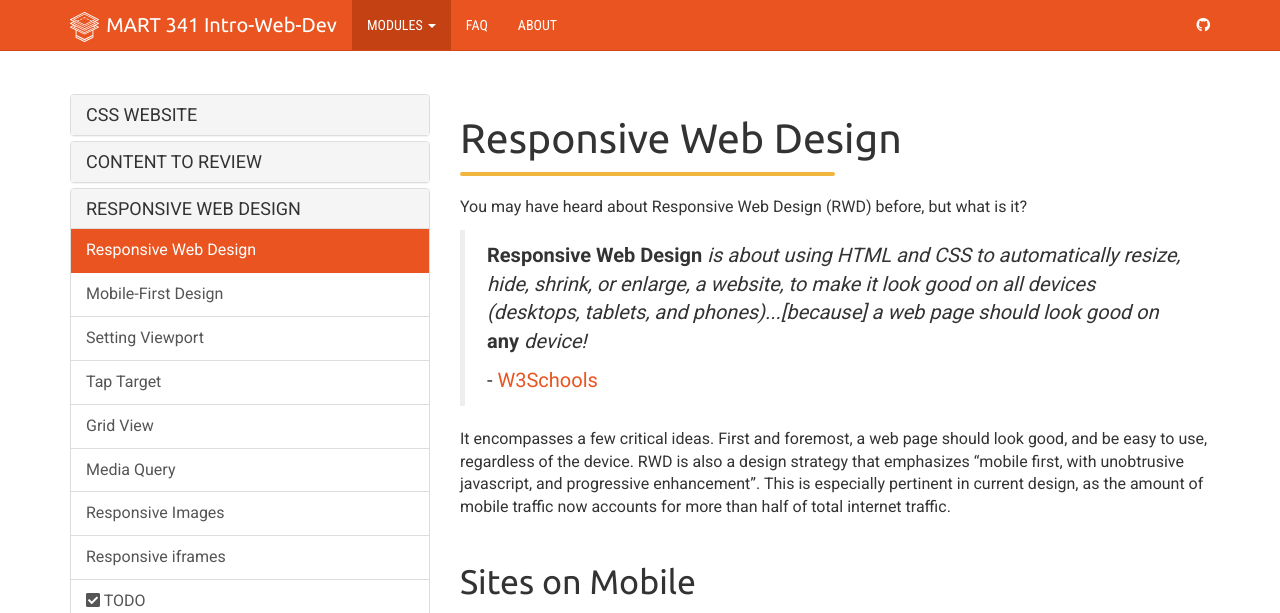
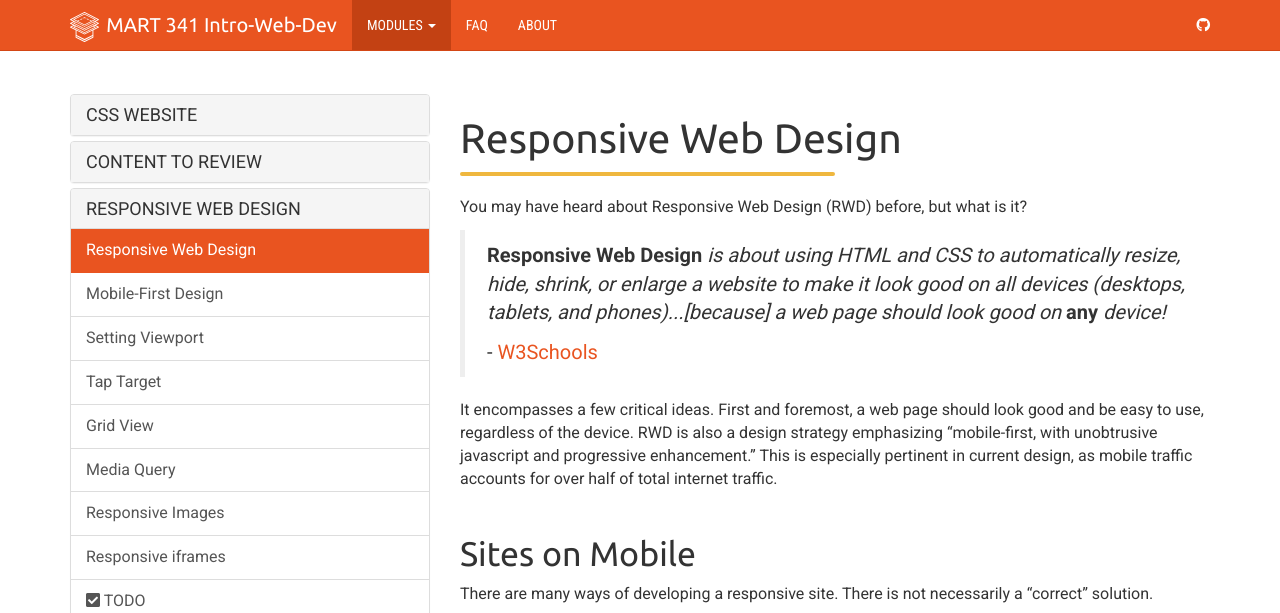
Before and after one commit to Montana-Media-Arts/webDesignFall2024, a Jekyll site: the page built from _docs/topic-12/02-rwd/page-01.md, in a window 1280 px wide and 900 px high, cut to the strip 0-613 px from the top of the window. Built offline with Jekyll 4.4.1, drawn with Linux system fonts in a browser that asks for light colours; nearby versions of some CDN libraries.

Commit message:
Update page-01.md

```diff
--- a/_docs/topic-12/02-rwd/page-01.md
+++ b/_docs/topic-12/02-rwd/page-01.md
@@ -12,12 +12,12 @@ tags:
 You may have heard about Responsive Web Design (RWD) before, but what is it?
 
 <blockquote>
-  <p><b>Responsive Web Design</b> <i>is about using HTML and CSS to automatically resize, hide, shrink, or enlarge, a website, to make it look good on all devices (desktops, tablets, and phones)...[because] a web page should look good on</i> <b>any</b> <i>device!</i></p>
+  <p><b>Responsive Web Design</b> <i>is about using HTML and CSS to automatically resize, hide, shrink, or enlarge a website to make it look good on all devices (desktops, tablets, and phones)...[because] a web page should look good on</i> <b>any</b> <i>device!</i></p>
   <p>- <a href="https://www.w3schools.com/html/html_responsive.asp" target="
   _new">W3Schools</a></p>
 </blockquote>
 
-It encompasses a few critical ideas. First and foremost, a web page should look good, and be easy to use, regardless of the device. RWD is also a design strategy that emphasizes “mobile first, with unobtrusive javascript, and progressive enhancement”. This is especially pertinent in current design, as the amount of mobile traffic now accounts for more than half of total internet traffic.
+It encompasses a few critical ideas. First and foremost, a web page should look good and be easy to use, regardless of the device. RWD is also a design strategy emphasizing “mobile-first, with unobtrusive javascript and progressive enhancement.” This is especially pertinent in current design, as mobile traffic accounts for over half of total internet traffic.
 
 ## Sites on Mobile
 There are many ways of developing a responsive site. There is not necessarily a “correct” solution.
```
